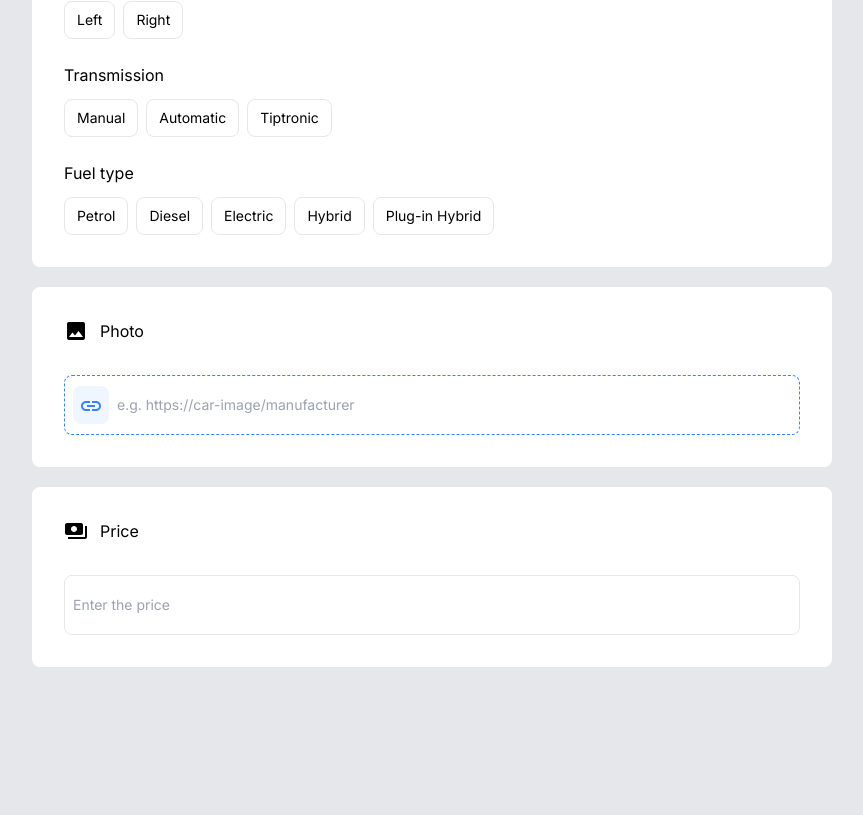
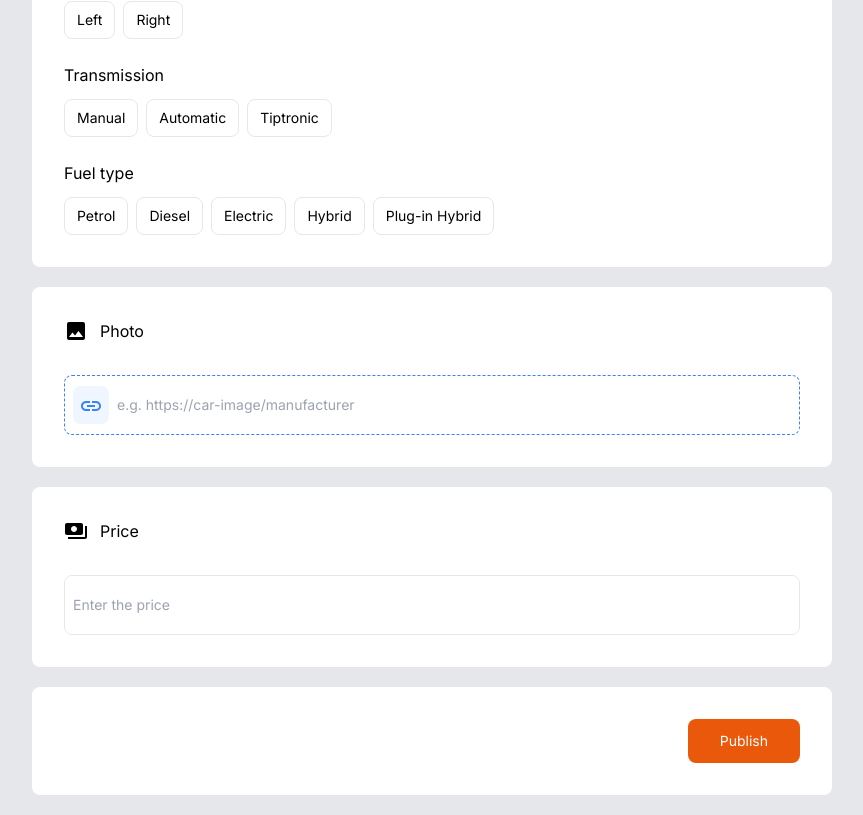
Before and after one commit to nicKondratiev/e-auto-next, a Next.js app: page /addListing in a window 1280 px wide. Shown: the part 429-1244 px from the top of the page, without its empty margins (208-1071 px from the left). Before the commit the page ends 1116 px from the top, so only its background shows below. Built offline with nearby package versions, Linux system fonts and the light colour scheme.

Commit message:
Create client-side Publish.tsx section and Button.tsx components

```diff
--- /dev/null
+++ b/app/addListing/(publish)/Publish.tsx
@@ -0,0 +1,10 @@
+import Button from "../../../components/button/Button";
+import { rootContainerStyles } from "../page";
+
+export default function Publish() {
+  return (
+    <div className={`${rootContainerStyles} flex items-end`}>
+      <Button />
+    </div>
+  );
+}
--- a/app/addListing/page.tsx
+++ b/app/addListing/page.tsx
@@ -1,6 +1,7 @@
+import PrimaryFeatures from "./(primaryFeatures)/PrimaryFeatures";
 import Photo from "./(Photo)/Photo";
 import Price from "./(Price)/Price";
-import PrimaryFeatures from "./(primaryFeatures)/PrimaryFeatures";
+import Publish from "./(publish)/Publish";
 
 export const rootContainerStyles: string =
   "flex h-auto w-full flex-col gap-8 rounded-lg bg-white p-8";
@@ -11,6 +12,7 @@ export default function AddListing() {
       <PrimaryFeatures />
       <Photo />
       <Price />
+      <Publish />
     </div>
   );
 }
--- /dev/null
+++ b/components/button/Button.tsx
@@ -0,0 +1,16 @@
+"use client";
+
+import { useRouter } from "next/navigation";
+
+export default function Button() {
+  const router = useRouter();
+
+  return (
+    <button
+      onClick={() => router.push("listings")}
+      className="cursor-pointer rounded-lg bg-orange-600 px-8 py-3 text-sm text-white hover:bg-orange-700"
+    >
+      Publish
+    </button>
+  );
+}
```
